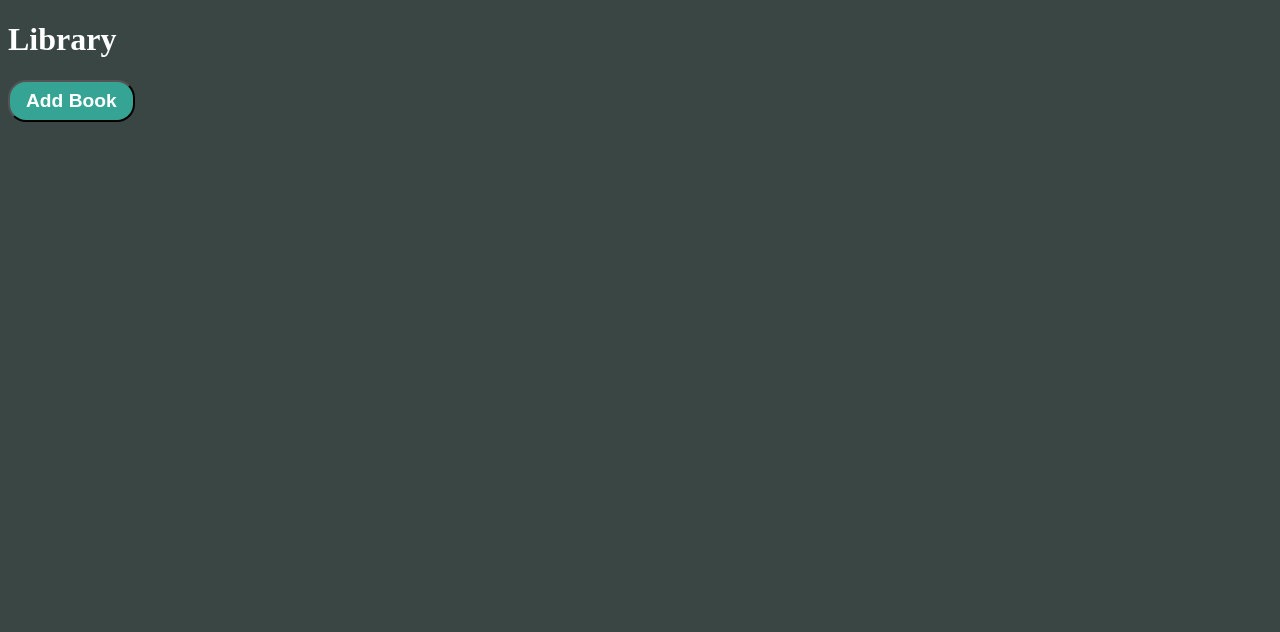
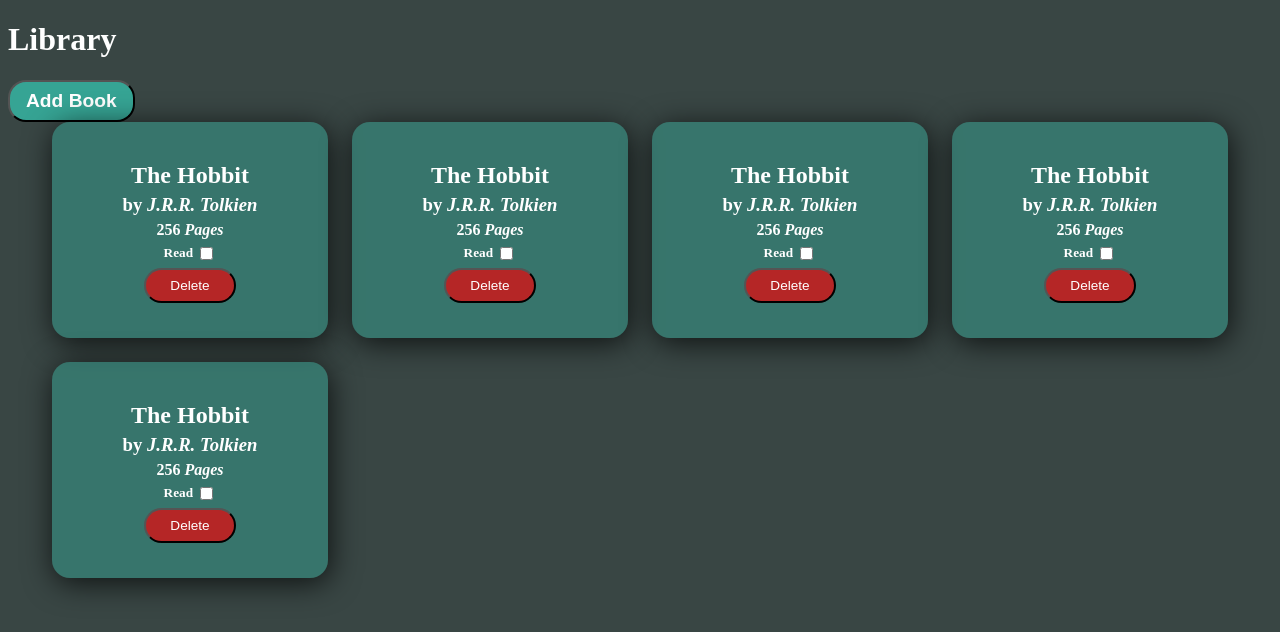
Before and after one commit to shayasgit/library, a plain HTML site: page index.html in a window 1280 px wide. Drawn offline with Linux system fonts and the light colour scheme.

Commit message:
HTML and CSS UI features are added

```diff
--- a/index.html
+++ b/index.html
@@ -22,7 +22,7 @@
             </div>
             <div class="input-div">
                 <label for="pages">No of Pages <span aria-label="required">*</span></label>
-                <input type="number" name="pages" id="pages">
+                <input type="number" name="pages" id="pages" required>
             </div>
             <div class="input-div" id="radio">
                 <fieldset>
@@ -44,5 +44,58 @@
         <button id="add-btn">Add Book</button>
     </div>
 
+    <section class="modals">
+        <div class="modal">
+            <h2>The Hobbit</h2>
+            <h3>by <span>J.R.R. Tolkien</span></h3>
+            <h4>256 <span>Pages</span></h4>
+            <h5>
+                <label for="read">Read</label>
+                <input type="checkbox" name="read" id="read">
+            </h5>
+            <button class="delete-btn">Delete</button>
+        </div>
+        <div class="modal">
+            <h2>The Hobbit</h2>
+            <h3>by <span>J.R.R. Tolkien</span></h3>
+            <h4>256 <span>Pages</span></h4>
+            <h5>
+                <label for="read">Read</label>
+                <input type="checkbox" name="read" id="read">
+            </h5>
+            <button class="delete-btn">Delete</button>
+        </div>
+        <div class="modal">
+            <h2>The Hobbit</h2>
+            <h3>by <span>J.R.R. Tolkien</span></h3>
+            <h4>256 <span>Pages</span></h4>
+            <h5>
+                <label for="read">Read</label>
+                <input type="checkbox" name="read" id="read">
+            </h5>
+            <button class="delete-btn">Delete</button>
+        </div>
+        <div class="modal">
+            <h2>The Hobbit</h2>
+            <h3>by <span>J.R.R. Tolkien</span></h3>
+            <h4>256 <span>Pages</span></h4>
+            <h5>
+                <label for="read">Read</label>
+                <input type="checkbox" name="read" id="read">
+            </h5>
+            <button class="delete-btn">Delete</button>
+        </div>
+        <div class="modal">
+            <h2>The Hobbit</h2>
+            <h3>by <span>J.R.R. Tolkien</span></h3>
+            <h4>256 <span>Pages</span></h4>
+            <h5>
+                <label for="read">Read</label>
+                <input type="checkbox" name="read" id="read">
+            </h5>
+            <button class="delete-btn">Delete</button>
+        </div>
+    </section>
+
 </body>
 </html>
--- a/styles/style.css
+++ b/styles/style.css
@@ -14,14 +14,14 @@ body {
 }
 
 #add-btn:active {
-    background-color: rgba(54, 188, 168, 0.4);;
+    background-color: rgba(54, 188, 168, 0.4);
 }
 
 #form-box {
     border-radius: 18px;
     box-shadow: 2px 5px 30px 0px rgba(0,0,0,0.75);
     padding: 35px;
-    background-color: rgba(54, 188, 168, 0.4);;
+    background-color: #394644;
     color: #fff;
 }
 
@@ -56,24 +56,57 @@ form #radio {
     align-items: center;
 }
 
-#form-box button.add, #form-box button.close {
-    background-color: #394644;
+#form-box button.add, #form-box button.close, .modal .delete-btn {
+    background-color: rgba(54, 188, 168, 0.8);
     color: #fff;
     font-size: 0.85rem;
     padding: 8px 24px;
     border-radius: 18px;
 }
 
-#form-box button.close {
+#form-box button.close, .modal .delete-btn {
     background-color: rgb(181, 38, 38);
 }
 
 #form-box button.add:active {
     background-color: rgba(54, 188, 168, 0.4);
-    color: #000;
+    color: #394644;
 }
 
-#form-box button.close:active {
+#form-box button.close:active, .modal .delete-btn:active {
     background-color: rgba(181, 38, 38, 0.8);
-    color: #000;
 }
+
+/* Modal */
+.modals {
+    display: flex;
+    align-items: center;
+    justify-content: flex-start;
+    box-sizing: border-box;
+    max-width: 1200px;
+    margin: auto;
+    flex-wrap: wrap;
+}
+.modal h5, .modal h2, .modal h3, .modal h4 {
+    margin: 5px;
+}
+.modal {
+    box-sizing: border-box;
+    border-radius: 18px;
+    box-shadow: 2px 5px 30px 0px rgba(0,0,0,0.75);
+    padding: 35px;
+    background-color: rgba(54, 188, 168, 0.4);
+    color: #fff;
+    min-width: 23%;
+    margin: 0px 1%;
+    margin-bottom: 2%;
+    text-align:  center;
+}
+
+.modal h3 span, .modal h4 span{
+    font-style: italic;
+}
+
+.modal h5 input {
+    vertical-align: middle;
+}
```
Also changed, not shown: scripts/script.js (+8 -8 lines).
